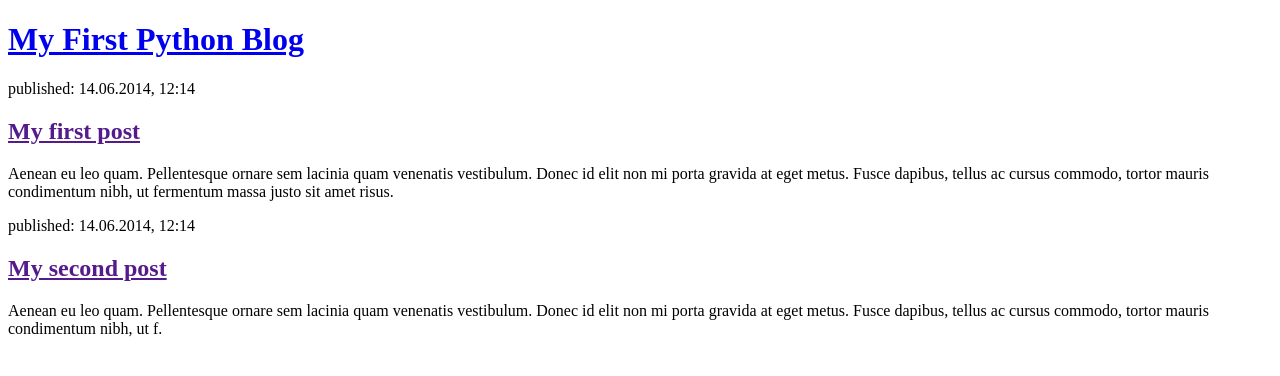
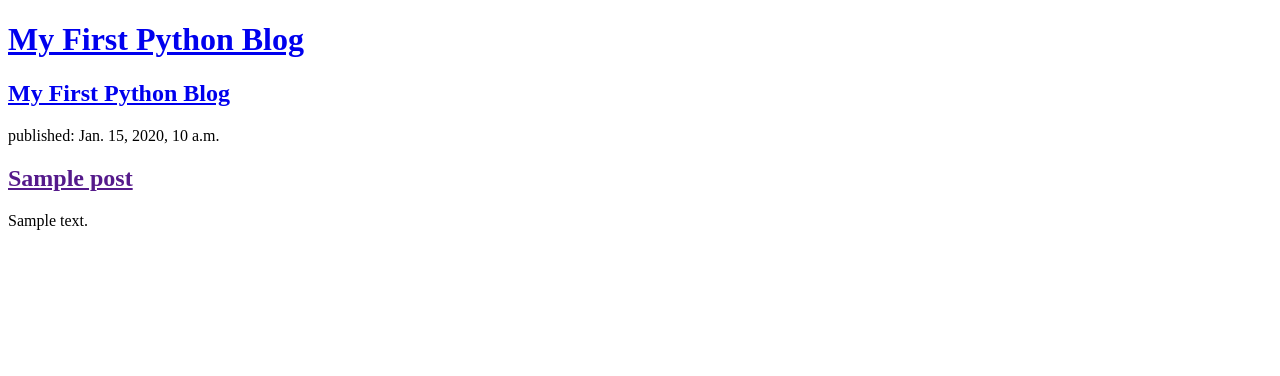
Before and after one commit to chidip/my-first-blog, a Django app: page / in a window 1280 px wide. Shown: the top 376 px of the page. Run offline with Django 3.2, Linux system fonts and the light colour scheme; tables that the repository leaves empty hold one stand-in row (values such as "Sample post").

Commit message:
Modified templates to display posts from database.

```diff
--- a/blog/models.py
+++ b/blog/models.py
@@ -1,10 +1,9 @@
-from django.conf import settings
 from django.db import models
 from django.utils import timezone
-
+from django.contrib.auth.models import User
 
 class Post(models.Model):
-    author = models.ForeignKey(settings.AUTH_USER_MODEL, on_delete=models.CASCADE)
+    author = models.ForeignKey(User,on_delete=models.DO_NOTHING)
     title = models.CharField(max_length=200)
     text = models.TextField()
     created_date = models.DateTimeField(default=timezone.now)
--- a/blog/templates/blog/post_list.html
+++ b/blog/templates/blog/post_list.html
@@ -7,18 +7,14 @@
 <body>
      <header>
             <h1><a href="/">My First Python Blog</a></h1>
-        </header>
-
-        <article>
-            <time>published: 14.06.2014, 12:14</time>
-            <h2><a href="">My first post</a></h2>
-            <p>Aenean eu leo quam. Pellentesque ornare sem lacinia quam venenatis vestibulum. Donec id elit non mi porta gravida at eget metus. Fusce dapibus, tellus ac cursus commodo, tortor mauris condimentum nibh, ut fermentum massa justo sit amet risus.</p>
-        </article>
-
-        <article>
-            <time>published: 14.06.2014, 12:14</time>
-            <h2><a href="">My second post</a></h2>
-            <p>Aenean eu leo quam. Pellentesque ornare sem lacinia quam venenatis vestibulum. Donec id elit non mi porta gravida at eget metus. Fusce dapibus, tellus ac cursus commodo, tortor mauris condimentum nibh, ut f.</p>
-        </article>
+     </header>
+            <h2><a href="/">My First Python Blog</a></h2>
+        {% for post in posts %}
+            <article>
+                <time>published: {{ post.published_date }}</time>
+                <h2><a href="">{{ post.title }}</a></h2>
+                <p>{{ post.text|linebreaksbr }}</p>
+            </article>
+        {% endfor %}
 </body>
 </html>
--- a/blog/views.py
+++ b/blog/views.py
@@ -1,5 +1,16 @@
+
 from django.shortcuts import render
+from django.utils import timezone
+from blog.models import Post
 
-# Create your views here.
 def post_list(request):
-    return render(request, 'blog/post_list.html', {})
+    posts = Post.objects.filter(published_date__lte=timezone.now()).order_by('published_date')
+    posts_names = list()
+
+    for post in posts:
+        posts_names.append(post.title)
+    return render(request, 'blog/post_list.html', {'posts': posts})
+
+
+    # posts = Post.objects.filter(published_date__lte=timezone.now()).order_by('published_date')
+    # return render(request, 'blog/post_list.html', {'posts': posts})
--- a/manage.py
+++ b/manage.py
@@ -7,6 +7,7 @@ import sys
 def main():
     """Run administrative tasks."""
     os.environ.setdefault('DJANGO_SETTINGS_MODULE', 'mysite.settings')
+
     try:
         from django.core.management import execute_from_command_line
     except ImportError as exc:
--- a/mysite/settings.py
+++ b/mysite/settings.py
@@ -11,6 +11,7 @@ https://docs.djangoproject.com/en/3.2/ref/settings/
 """
 import os
 from pathlib import Path
+
 
 # Build paths inside the project like this: BASE_DIR / 'subdir'.
 BASE_DIR = Path(__file__).resolve().parent.parent
@@ -26,7 +27,6 @@ SECRET_KEY = 'django-insecure-mf(!_kwa$hx$pk9h8ocp!91j)s%h$b!l68rhpn(uojcdtb49d+
 DEBUG = True
 
 ALLOWED_HOSTS = ['127.0.0.1', '.pythonanywhere.com']
-
 
 # Application definition
 
@@ -77,7 +77,7 @@ WSGI_APPLICATION = 'mysite.wsgi.application'
 DATABASES = {
     'default': {
         'ENGINE': 'django.db.backends.sqlite3',
-        'NAME': BASE_DIR / 'db.sqlite3',
+        'NAME': BASE_DIR/'db.sqlite3',
     }
 }
 
```
